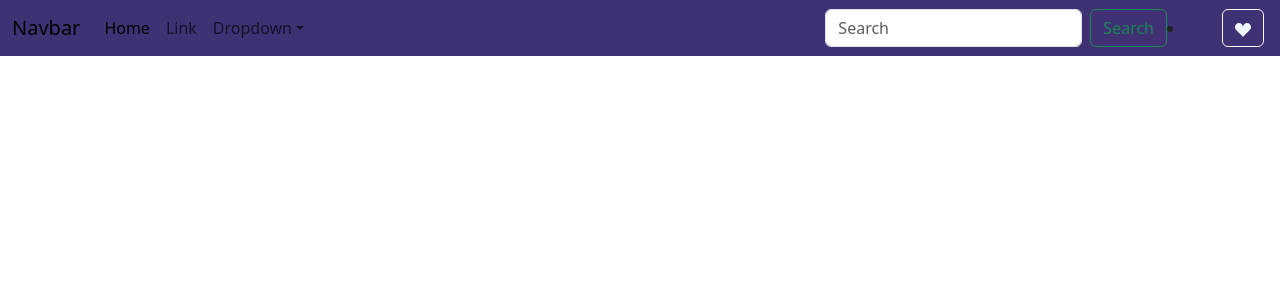
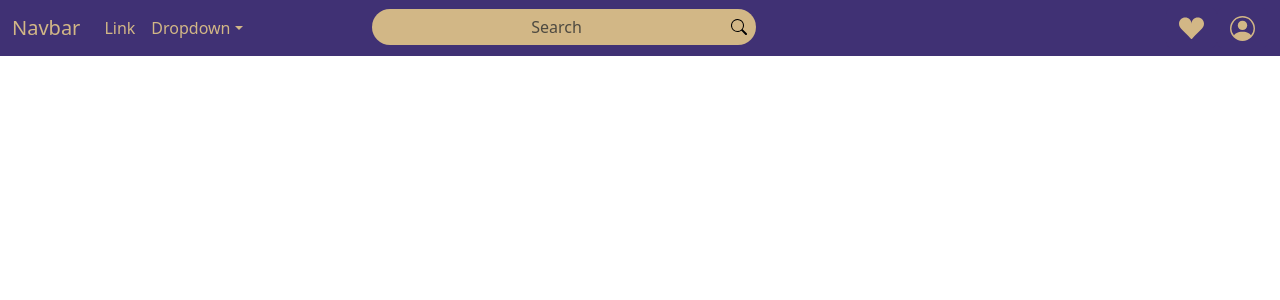
Before and after one commit to M1nfr3y/ScambioLorcana, a SvelteKit app: page / in a window 1280 px wide. Shown: the top 300 px of the page. Built offline with nearby package versions, Linux system fonts and the light colour scheme.

Commit message:
prima parte di header più aggiunta modal

```diff
--- a/src/components/header.svelte
+++ b/src/components/header.svelte
@@ -1,60 +1,146 @@
+<script>
+    import ModalAccount from "./modalAccount.svelte";
+
+
+  let showModal = false;
+
+  const handleModal = () => {
+    console.log(showModal)
+    showModal = !showModal;
+  }
+</script>
+
+
 <nav class="navbar navbar-expand-lg navbar-light">
   <div class="container-fluid">
     <a class="navbar-brand" href="#">Navbar</a>
-    <button class="navbar-toggler" type="button" data-bs-toggle="collapse" data-bs-target="#navbarSupportedContent" aria-controls="navbarSupportedContent" aria-expanded="false" aria-label="Toggle navigation">
+    <button
+      class="navbar-toggler"
+      type="button"
+      data-bs-toggle="collapse"
+      data-bs-target="#navbarSupportedContent"
+      aria-controls="navbarSupportedContent"
+      aria-expanded="false"
+      aria-label="Toggle navigation"
+    >
       <span class="navbar-toggler-icon"></span>
     </button>
     <div class="collapse navbar-collapse" id="navbarSupportedContent">
       <ul class="navbar-nav me-auto mb-2 mb-lg-0">
         <li class="nav-item">
-          <a class="nav-link active" aria-current="page" href="#">Home</a>
-        </li>
-        <li class="nav-item">
           <a class="nav-link" href="#">Link</a>
         </li>
         <li class="nav-item dropdown">
-          <a class="nav-link dropdown-toggle" href="#" id="navbarDropdown" role="button" data-bs-toggle="dropdown" aria-expanded="false">
+          <a
+            class="nav-link dropdown-toggle"
+            href="#"
+            id="navbarDropdown"
+            role="button"
+            data-bs-toggle="dropdown"
+            aria-expanded="false"
+          >
             Dropdown
           </a>
           <ul class="dropdown-menu" aria-labelledby="navbarDropdown">
             <li><a class="dropdown-item" href="#">Action</a></li>
             <li><a class="dropdown-item" href="#">Another action</a></li>
-            <li><hr class="dropdown-divider"></li>
+            <li><hr class="dropdown-divider" /></li>
             <li><a class="dropdown-item" href="#">Something else here</a></li>
           </ul>
         </li>
       </ul>
       <form class="d-flex">
-        <input class="form-control me-2" type="search" placeholder="Search" aria-label="Search">
-        <button class="btn btn-outline-success" type="submit">Search</button>
+        <input
+          class="form-control me-2"
+          type="search"
+          placeholder="Search"
+          aria-label="Search"
+        />
+        <button class="btn btn-link" type="button">
+          <svg
+            xmlns="http://www.w3.org/2000/svg"
+            width="16"
+            height="16"
+            fill="currentColor"
+            class="bi bi-search"
+            viewBox="0 0 16 16"
+          >
+            <path
+              d="M11.742 10.344a6.5 6.5 0 1 0-1.397 1.398h-.001q.044.06.098.115l3.85 3.85a1 1 0 0 0 1.415-1.414l-3.85-3.85a1 1 0 0 0-.115-.1zM12 6.5a5.5 5.5 0 1 1-11 0 5.5 5.5 0 0 1 11 0"
+            />
+          </svg>
+        </button>
       </form>
-      <li class="nav-item me-3 me-lg-0">
-        <a class="nav-link text-white" href="#"><i class="fab fa-twitter"></i></a>
-    </li>
-    <ul class="navbar-nav d-flex flex-row me-1">
-      <li class="nav-item me-3 me-lg-0">
-          <a class="nav-link text-white" href="#"><i class="fas fa-shopping-cart"></i></a>
-      </li>
-      <li class="nav-item me-3 me-lg-0">
-          <a class="nav-link text-white" href="#"><i class="fab fa-twitter"></i></a>
-      </li>
-      <button type="button" class="btn btn-light" ><svg xmlns="http://www.w3.org/2000/svg" width="16" height="16" fill="currentColor" class="bi bi-suit-heart-fill" viewBox="0 0 16 16">
-        <path d="M4 1c2.21 0 4 1.755 4 3.92C8 2.755 9.79 1 12 1s4 1.755 4 3.92c0 3.263-3.234 4.414-7.608 9.608a.513.513 0 0 1-.784 0C3.234 9.334 0 8.183 0 4.92 0 2.755 1.79 1 4 1"></path></button>
-
-  </ul>
+      <button type="button" class="btn btn-link btn-personal"
+        ><svg
+          xmlns="http://www.w3.org/2000/svg"
+          width="25"
+          height="25"
+          fill="currentColor"
+          class="bi bi-suit-heart-fill"
+          viewBox="0 0 16 16"
+        >
+          <path
+            d="M4 1c2.21 0 4 1.755 4 3.92C8 2.755 9.79 1 12 1s4 1.755 4 3.92c0 3.263-3.234 4.414-7.608 9.608a.513.513 0 0 1-.784 0C3.234 9.334 0 8.183 0 4.92 0 2.755 1.79 1 4 1"
+          ></path></svg
+        ></button
+      >
+      <button type="button" class="btn btn-link btn-personal" on:click={handleModal}
+        ><svg
+          xmlns="http://www.w3.org/2000/svg"
+          width="25"
+          height="25"
+          fill="currentColor"
+          class="bi bi-person-circle"
+          viewBox="0 0 16 16"
+        >
+          <path d="M11 6a3 3 0 1 1-6 0 3 3 0 0 1 6 0" />
+          <path
+            fill-rule="evenodd"
+            d="M0 8a8 8 0 1 1 16 0A8 8 0 0 1 0 8m8-7a7 7 0 0 0-5.468 11.37C3.242 11.226 4.805 10 8 10s4.757 1.225 5.468 2.37A7 7 0 0 0 8 1"
+          />
+        </svg></button
+      >
     </div>
   </div>
 </nav>
 
+<ModalAccount {showModal}></ModalAccount>
+
 <style>
-  .navbar{
+  a {
+    color: #d2b786;
+  }
+
+  .navbar {
     background-color: #403174;
   }
 
-  svg{
-    color:aliceblue ;
+  .btn-personal {
+    background-color: #403174;
+    color: #d2b786;
   }
-  .btn{
-    background-color: #403174;
+
+  .form-control {
+    background-color: #d2b786;
+    border-width: 0px;
+    position: absolute;
+    text-align: center;
+    border-radius: 18px;
+    width: 30%;
+    margin-left: -60%;
+    margin-top: -12px;
   }
+
+  .bi-search {
+    color: black;
+    position: absolute;
+    margin-left: -33%;
+    margin-top: -9px;
+  }
+
+  /* .bi-person-circle{
+
+  } */
+
 </style>
--- /dev/null
+++ b/src/components/modalAccount.svelte
@@ -0,0 +1,30 @@
+<script>
+    export let showModal = false;
+</script>
+
+{#if showModal}
+    <div class="backdrop">
+        <div class="modalAccount">
+            <h1>Sign up for offers!</h1>
+        </div>
+    </div>
+{/if}
+
+<style>
+    .backdrop {
+        width: 100%;
+        height: 100%;
+        position: fixed;
+        background: rgba(0, 0, 0, 0.8);
+    }
+
+    .modalAccount {
+        position: static;
+        border-radius: 10px;
+        margin-top: 0.5%;
+        width: 300px;
+        height: 600px;
+        text-align: center;
+        background: #d2b786;
+    }
+</style>
--- a/src/routes/+page.svelte
+++ b/src/routes/+page.svelte
@@ -1,5 +1,8 @@
 <script>
     import Header from "../components/header.svelte";
+    import ModalAccount from "../components/modalAccount.svelte";
+
+
 
 </script>
 <Header></Header>
```
